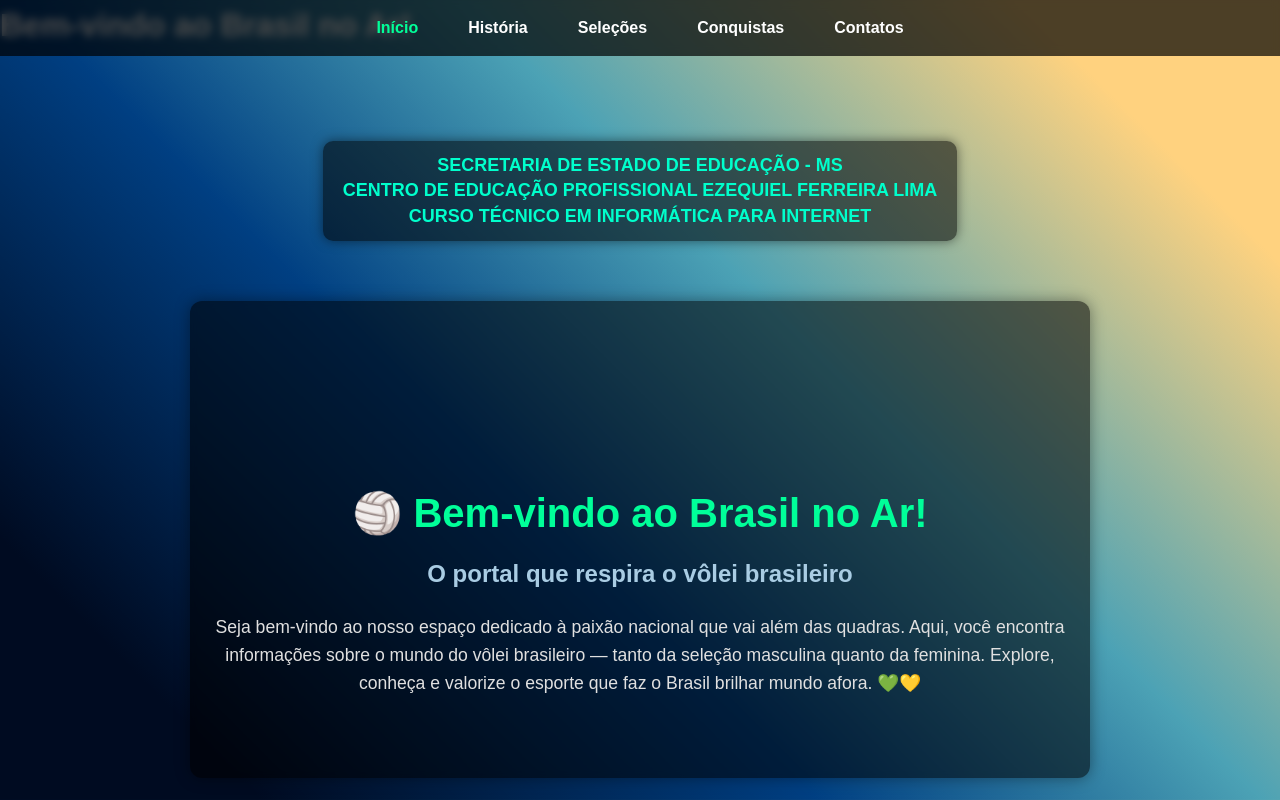
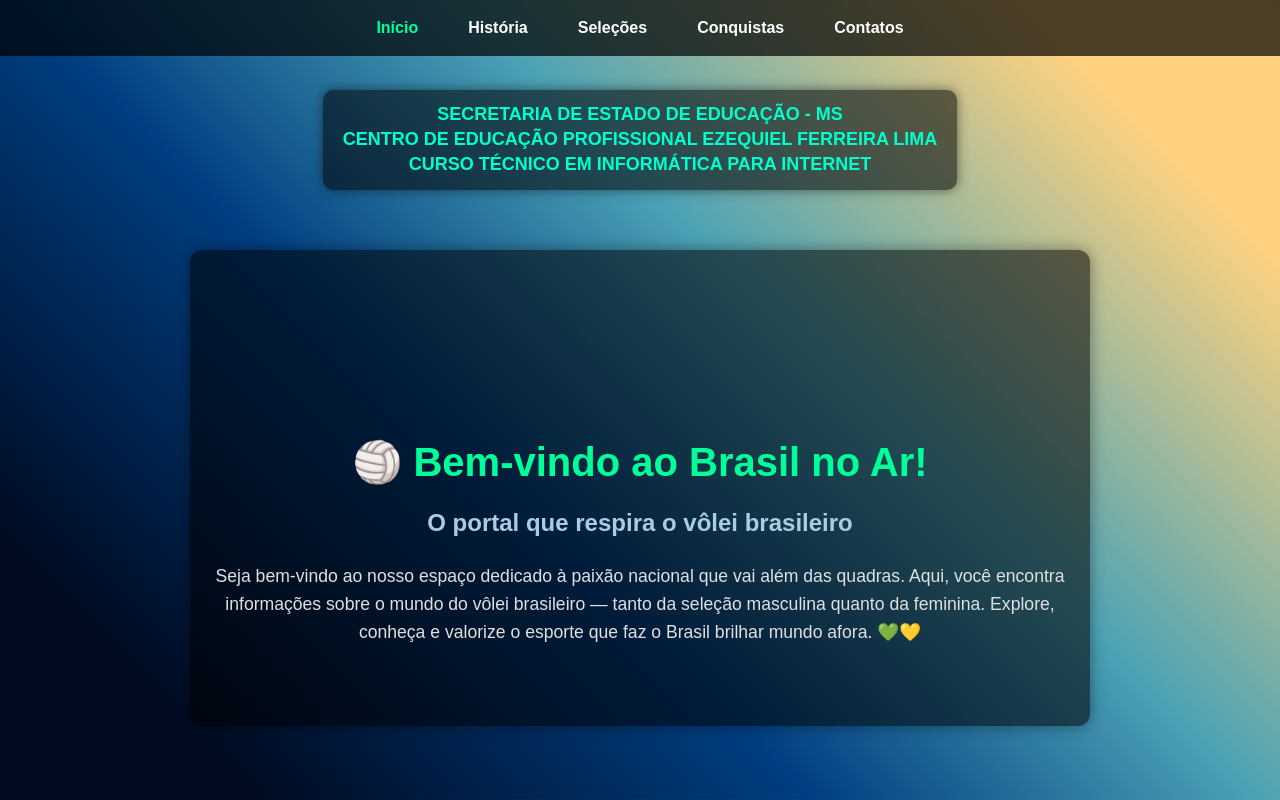
Before and after one commit to evandro37854-maker/brasilnoar, a plain HTML site: page index.html in a window 1280 px wide. Shown: the top 800 px of the page. Drawn offline with Linux system fonts and the light colour scheme.

Commit message:
Update index.html

```diff
--- a/index.html
+++ b/index.html
@@ -3,7 +3,6 @@
 <head>
   <meta charset="UTF-8">
   <meta name="viewport" content="width=device-width, initial-scale=1.0">
-  <h1 class="titulo">Bem-vindo ao Brasil no Ar!</h1>
   <style>
     * { margin:0; padding:0; box-sizing:border-box; }
 
```
